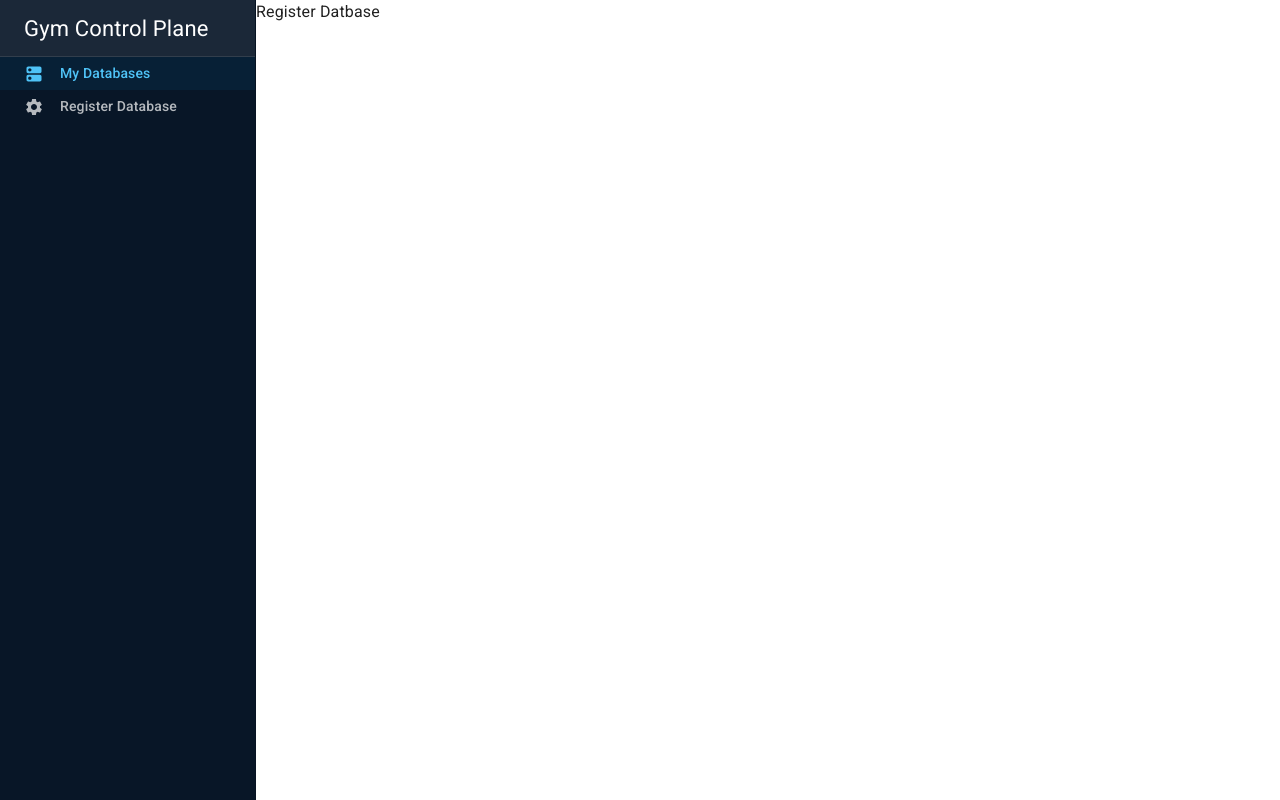
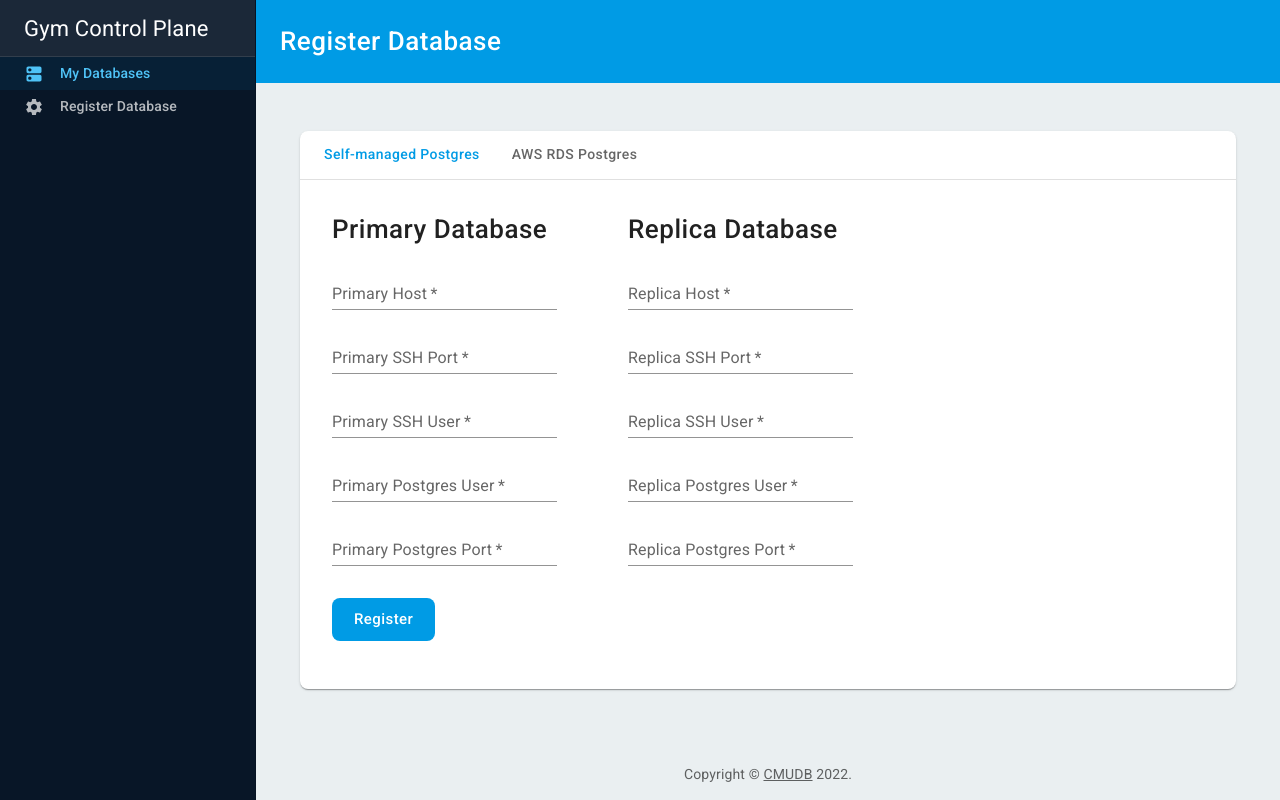
Before and after one commit to cmu-db/noisepage-control, a React (Create React App) app in the folder control_plane/client-app/: page /register in a window 1280 px wide. Built offline with nearby package versions, Linux system fonts and the light colour scheme.

Commit message:
register database UI

```diff
--- a/control_plane/client-app/src/Header.js
+++ b/control_plane/client-app/src/components/Header.js
@@ -17,8 +17,8 @@ import Typography from '@mui/material/Typography';
 
 const lightColor = 'rgba(255, 255, 255, 0.7)';
 
-function Header(props) {
-  const { onDrawerToggle } = props;
+function Header({ title }) {
+  // const { onDrawerToggle } = props;
 
   return (
     <React.Fragment>
@@ -80,7 +80,7 @@ function Header(props) {
         }}
       >
         <Typography color="inherit" variant="h5" component="h1">
-          Register Databases
+          {title}
         </Typography>
 
         {/* <Toolbar>
@@ -110,20 +110,21 @@ function Header(props) {
           {/* </Grid>
         </Toolbar> */}
       </AppBar>
-      <AppBar component="div" position="static" elevation={0} sx={{ zIndex: 0 }}>
+      {/* <AppBar component="div" position="static" elevation={0} sx={{ zIndex: 0 }}>
         <Tabs value={0} textColor="inherit">
           <Tab label="Users" />
           <Tab label="Sign-in method" />
           <Tab label="Templates" />
           <Tab label="Usage" />
         </Tabs>
-      </AppBar>
+      </AppBar> */}
     </React.Fragment>
   );
 }
 
 Header.propTypes = {
-  onDrawerToggle: PropTypes.func.isRequired,
+  // onDrawerToggle: PropTypes.func.isRequired,
+  title: PropTypes.string.isRequired
 };
 
 export default Header;
--- a/control_plane/client-app/src/Navigator.js
+++ b/control_plane/client-app/src/components/Navigator.js
@@ -17,7 +17,8 @@ import SettingsInputComponentIcon from '@mui/icons-material/SettingsInputCompone
 import TimerIcon from '@mui/icons-material/Timer';
 import SettingsIcon from '@mui/icons-material/Settings';
 import PhonelinkSetupIcon from '@mui/icons-material/PhonelinkSetup';
-import { Link } from 'react-router-dom';
+import { NavLink } from 'react-router-dom';
+import theme from '../theme';
 
 // const categories = [
 //   {
@@ -76,6 +77,8 @@ const itemCategory = {
   px: 3,
 };
 
+const activeClassNameFunc = ({ isActive }) => (isActive ? "Mui-selected" : "");
+
 export default function Navigator(props) {
   const { ...other } = props;
 
@@ -112,12 +115,12 @@ export default function Navigator(props) {
         ))} */}
         {tabs.map(({ name, icon, link }, tabId) => (
           <ListItem sx={{display: 'flex'}} disablePadding key={name}>
-            <Link to={link} style={{ textDecoration: 'none', flex: '1' }}>
-              <ListItemButton selected={tabId == activeTabId} sx={item} onClick={() => {setActiveTabId(tabId)}}>
+            <NavLink to={link} style={{ textDecoration: 'none', flex: '1' }}>
+              <ListItemButton sx={item} selected={activeTabId === tabId} onClick={() => {setActiveTabId(tabId)}}>
                 <ListItemIcon>{icon}</ListItemIcon>
                 <ListItemText>{name}</ListItemText>
               </ListItemButton>
-            </Link>
+            </NavLink>
           </ListItem>
         ))}
       </List>
--- a/control_plane/client-app/src/pages/MyDatabases.js
+++ /dev/null
@@ -1,5 +0,0 @@
-function MyDatabases() {
-  return <div>My Databases</div>
-};
-
-export default MyDatabases;
--- /dev/null
+++ b/control_plane/client-app/src/pages/MyDatabases/index.js
@@ -0,0 +1,17 @@
+import * as React from 'react';
+import Box from '@mui/material/Box';
+import Header from '../../components/Header';
+import Content from '../../components/Content';
+
+function MyDatabases() {
+  return (
+    <React.Fragment>
+      <Header title="My Databases" />
+      <Box component="main" sx={{ flex: 1, py: 6, px: 4, bgcolor: '#eaeff1' }}>
+        <Content />
+      </Box>
+    </React.Fragment>
+  )
+};
+
+export default MyDatabases;
--- a/control_plane/client-app/src/pages/RegisterDatabase.js
+++ /dev/null
@@ -1,5 +0,0 @@
-function RegisterDatabase() {
-  return <div>Register Datbase</div>
-};
-
-export default RegisterDatabase;
--- /dev/null
+++ b/control_plane/client-app/src/pages/RegisterDatabases/RegisterForm.js
@@ -0,0 +1,96 @@
+import Input from '@mui/material/Input';
+import TextField from '@mui/material/TextField';
+import Box from '@mui/material/Box';
+import Grid from '@mui/material/Grid';
+import Button from '@mui/material/Button';
+import { Typography } from '@mui/material';
+
+function RegisterForm() {
+  return (
+    <Box
+      component="form"
+      sx={{
+        '& .MuiTextField-root': { m: 1, width: '25ch' },
+        '& .MuiTypography-root': { m: 1, width: '25ch' },
+      }}
+      noValidate
+      autoComplete="off"
+    >
+      <Grid container>
+        <Grid item xs={12} sm={4}>
+          <Typography variant="h5">Primary Database</Typography>
+          <TextField
+            required
+            id="primary-host"
+            label="Primary Host"
+            variant="standard"
+          />
+          <TextField
+            required
+            id="primary-ssh-port"
+            label="Primary SSH Port"
+            variant="standard"
+          />
+          <TextField
+            required
+            id="primary-ssh-user"
+            label="Primary SSH User"
+            variant="standard"
+          />
+          <TextField
+            required
+            id="primary-pg-user"
+            label="Primary Postgres User"
+            variant="standard"
+          />
+          <TextField
+            required
+            id="primary-pg-port"
+            label="Primary Postgres Port"
+            variant="standard"
+          />
+        </Grid>
+        <Grid item xs={12} sm={4}>
+          <Typography variant="h5">Replica Database</Typography>
+          <TextField
+            required
+            id="replica-host"
+            label="Replica Host"
+            variant="standard"
+          />
+          <TextField
+            required
+            id="replica-ssh-port"
+            label="Replica SSH Port"
+            variant="standard"
+          />
+          <TextField
+            required
+            id="replica-ssh-user"
+            label="Replica SSH User"
+            variant="standard"
+          />
+          <TextField
+            required
+            id="replica-pg-user"
+            label="Replica Postgres User"
+            variant="standard"
+          />
+          <TextField
+            required
+            id="replica-pg-port"
+            label="Replica Postgres Port"
+            variant="standard"
+          />
+        </Grid>
+        <Grid item xs={12} sx={{ p: 1, py: 3 }}>
+          <Button variant="contained" color="primary" type="submit" size="large">
+            Register
+          </Button>
+        </Grid>
+      </Grid>
+    </Box>
+  )
+}
+
+export default RegisterForm;
--- /dev/null
+++ b/control_plane/client-app/src/pages/RegisterDatabases/index.js
@@ -0,0 +1,73 @@
+import * as React from 'react';
+import Box from '@mui/material/Box';
+import Paper from '@mui/material/Paper';
+import PropTypes from 'prop-types';
+import Tabs from '@mui/material/Tabs';
+import Tab from '@mui/material/Tab';
+import Header from '../../components/Header';
+import RegisterForm from './RegisterForm';
+
+function TabPanel(props) {
+  const { children, value, index, ...other } = props;
+
+  return (
+    <div
+      role="tabpanel"
+      hidden={value !== index}
+      id={`simple-tabpanel-${index}`}
+      aria-labelledby={`simple-tab-${index}`}
+      {...other}
+    >
+      {value === index && (
+        <Box sx={{ p: 3 }}>
+          {children}
+        </Box>
+      )}
+    </div>
+  );
+}
+
+TabPanel.propTypes = {
+  children: PropTypes.node,
+  index: PropTypes.number.isRequired,
+  value: PropTypes.number.isRequired,
+};
+
+function a11yProps(index) {
+  return {
+    id: `simple-tab-${index}`,
+    'aria-controls': `simple-tabpanel-${index}`,
+  };
+}
+
+function RegisterDatabase() {
+  const [activeTabIdx, setActiveTabIdx] = React.useState(0);
+
+  const handleChange = (event, newValue) => {
+    setActiveTabIdx(newValue);
+  };
+
+  return (
+    <React.Fragment>
+      <Header title="Register Database" />
+      <Box component="main" sx={{ flex: 1, py: 6, px: 4, bgcolor: '#eaeff1' }}>
+        <Paper sx={{ maxWidth: 936, margin: 'auto', overflow: 'hidden' }}>
+          <Box sx={{ borderBottom: 1, borderColor: 'divider' }}>
+            <Tabs value={activeTabIdx} onChange={handleChange} aria-label="basic tabs example">
+              <Tab label="Self-managed Postgres" disableRipple {...a11yProps(0)} />
+              <Tab label="AWS RDS Postgres" disableRipple {...a11yProps(1)} />
+            </Tabs>
+          </Box>
+          <TabPanel value={activeTabIdx} index={0}>
+            <RegisterForm />
+          </TabPanel>
+          <TabPanel value={activeTabIdx} index={1}>
+            Item Two
+          </TabPanel>
+        </Paper>
+      </Box>
+    </React.Fragment>
+  )
+};
+
+export default RegisterDatabase;
```
Also changed, not shown: control_plane/client-app/src/App.js (+3 -9 lines), control_plane/client-app/src/components/Content.js (renamed from control_plane/client-app/src/Content.js).
